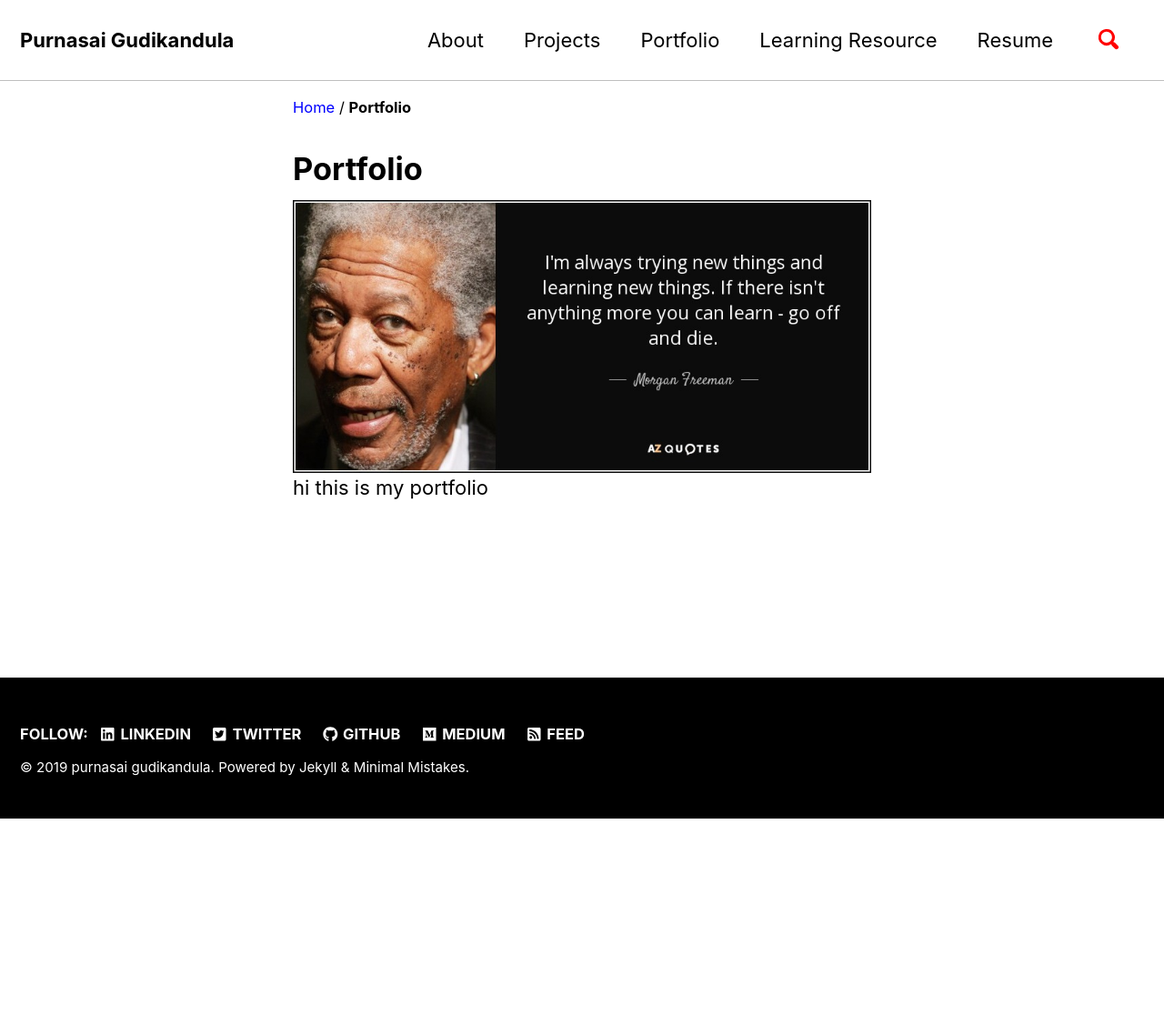
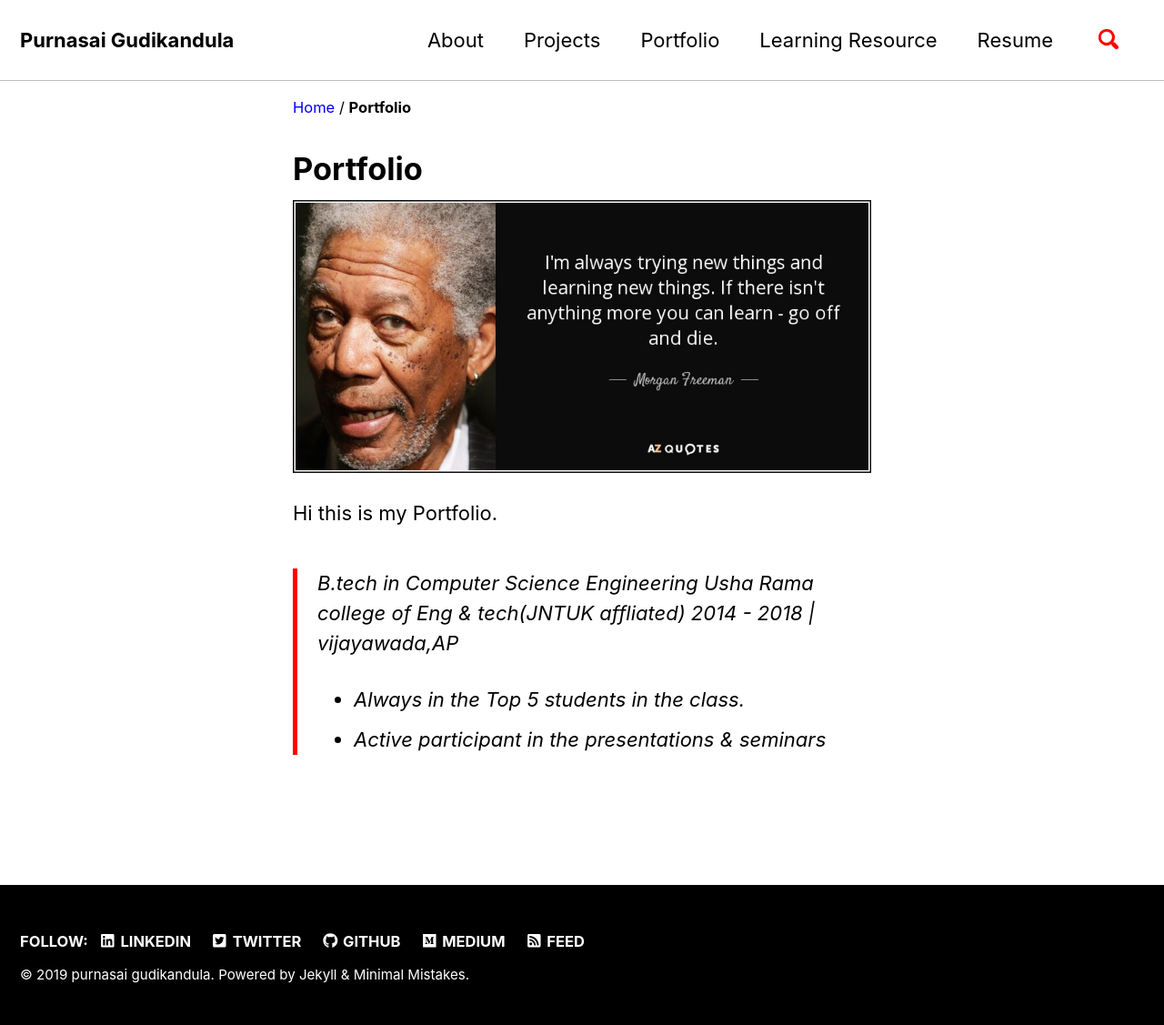
Before and after one commit to purnasai/purnasai.github.io, a Jekyll site: the page built from portfolio/index.md, in a window 1280 px wide. Shown: the whole page at 91% size. Built offline with Jekyll 4.4.1, drawn with Linux system fonts in a browser that asks for light colours; cached includes are drawn as plain includes; before the commit the page ends 900 px from its top, so only the background shows below that.

Commit message:
portfolio clg added

```diff
--- a/portfolio/index.md
+++ b/portfolio/index.md
@@ -7,4 +7,11 @@ comments: false
 
 ---
 ![image](/images/learn.jpg)
-hi this is my portfolio
+
+Hi this is my Portfolio.
+
+> B.tech in Computer Science Engineering
+> Usha Rama college of Eng & tech(JNTUK affliated)
+> 2014 - 2018 | vijayawada,AP
+  - Always in the Top 5 students in the class.
+  - Active participant in the presentations & seminars
```
Also changed, not shown: about/index.md (+3 -1 lines).
